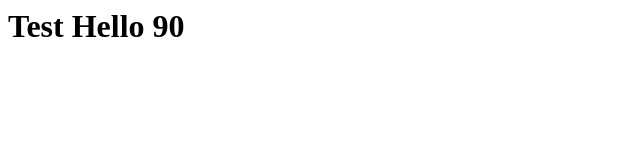
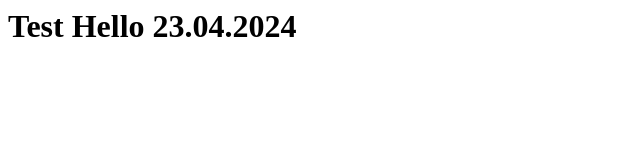
Before and after one commit to Valentina-Kipel/Chart-Space, a plain HTML site: page index.html in a window 1280 px wide. Shown: the whole page, without its empty margins (0-640 px from the left). Drawn offline with Linux system fonts and the light colour scheme.

Commit message:
Update index.html

```diff
--- a/index.html
+++ b/index.html
@@ -1,3 +1,3 @@
 <html>
-    <h1>Test Hello 90</h1>
+    <h1>Test Hello 23.04.2024</h1>
 </html>
```
